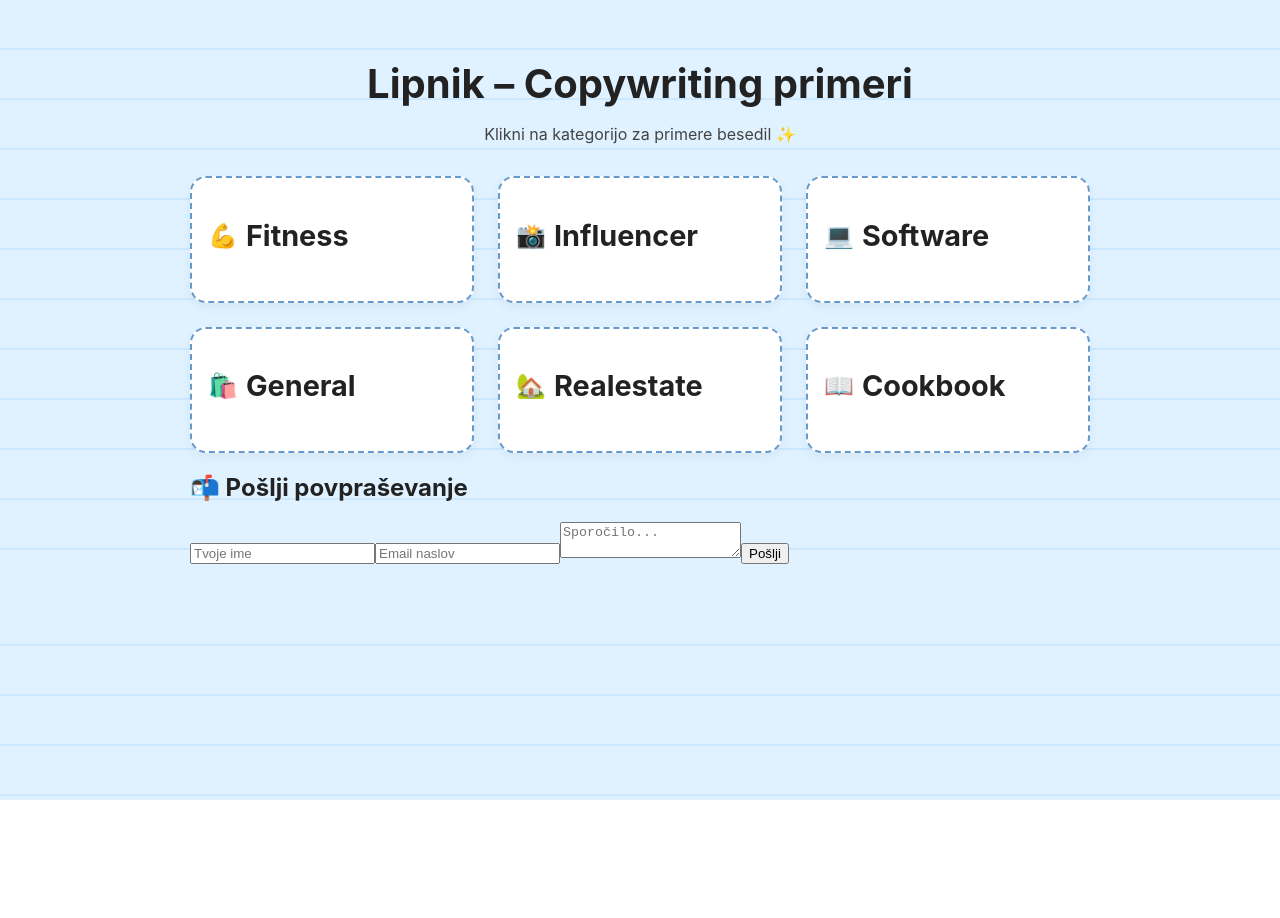
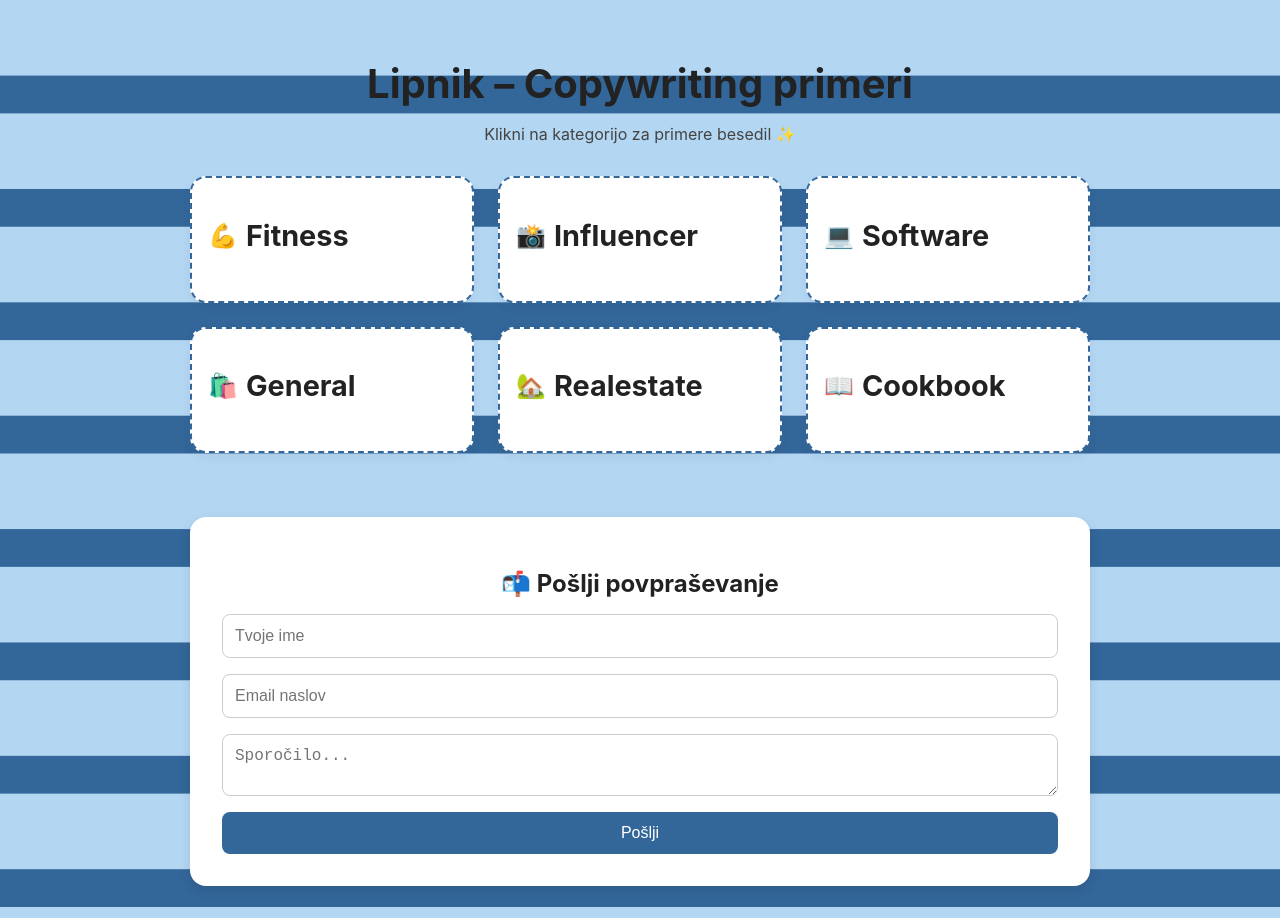
Before and after one commit to Lipnoxy/mycopywriting, a Next.js app: page / in a window 1280 px wide. Before the commit the page ends 800 px from the top, so only its background shows below. Built offline with nearby package versions, Linux system fonts and the light colour scheme.

Commit message:
Update globals.css

```diff
--- a/styles/globals.css
+++ b/styles/globals.css
@@ -4,11 +4,13 @@ body {
   box-sizing: border-box;
   background: repeating-linear-gradient(
     to bottom,
-    #e0f2ff,
-    #e0f2ff 48px,
-    #cce8ff 48px,
-    #cce8ff 50px
+    #b3d6f2,
+    #b3d6f2 2cm,
+    #336699 2cm,
+    #336699 3cm
   );
+  background-size: 100% 3cm;
+  background-repeat: repeat-y;
   color: #222;
   font-family: -apple-system, BlinkMacSystemFont, 'Segoe UI', Roboto, Oxygen,
     Ubuntu, Cantarell, 'Open Sans', 'Helvetica Neue', sans-serif;
@@ -46,7 +48,7 @@ body {
   box-shadow: 0 4px 12px rgba(0, 0, 0, 0.05);
   cursor: pointer;
   transition: transform 0.2s ease;
-  border: 2px dashed #6699cc;
+  border: 2px dashed #336699;
 }
 
 .card:hover {
@@ -73,10 +75,10 @@ body {
 
 .example {
   padding: 0.75rem;
-  background: #f4faff;
+  background: #e6f2ff;
   border-radius: 0.5rem;
   margin-bottom: 1rem;
-  border-left: 4px solid #3399ff;
+  border-left: 4px solid #336699;
 }
 
 pre {
@@ -84,3 +86,40 @@ pre {
   font-size: 0.9rem;
   margin: 0.5rem 0 0 0;
 }
+
+.contact-form {
+  margin-top: 4rem;
+  background: white;
+  border-radius: 1rem;
+  padding: 2rem;
+  box-shadow: 0 4px 12px rgba(0, 0, 0, 0.1);
+}
+
+.contact-form h2 {
+  text-align: center;
+  margin-bottom: 1rem;
+}
+
+.contact-form form {
+  display: flex;
+  flex-direction: column;
+  gap: 1rem;
+}
+
+.contact-form input,
+.contact-form textarea {
+  padding: 0.75rem;
+  font-size: 1rem;
+  border: 1px solid #ccc;
+  border-radius: 0.5rem;
+}
+
+.contact-form button {
+  padding: 0.75rem;
+  font-size: 1rem;
+  background-color: #336699;
+  color: white;
+  border: none;
+  border-radius: 0.5rem;
+  cursor: pointer;
+}
```
